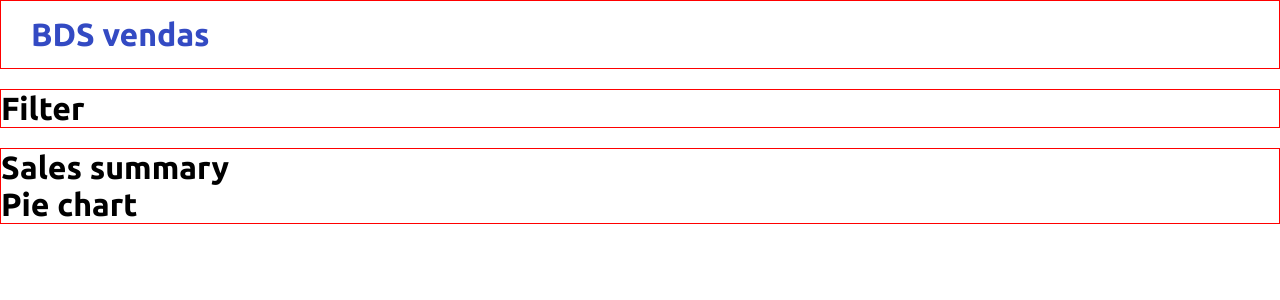
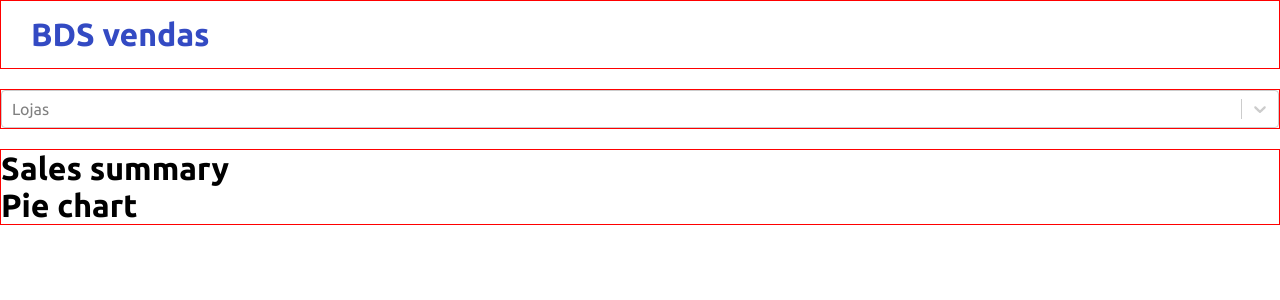
Before and after one commit to Andersongauterio/bds08, a React (Create React App) app in the folder front-web/: page / in a window 1280 px wide. Shown: the top 300 px of the page. Built offline with nearby package versions, Linux system fonts and the light colour scheme; no server answers.

Commit message:
filter backend integration

```diff
--- a/front-web/package.json
+++ b/front-web/package.json
@@ -10,9 +10,13 @@
     "@types/node": "^16.18.3",
     "@types/react": "^18.0.25",
     "@types/react-dom": "^18.0.9",
+    "@types/react-select": "^5.0.1",
+    "apexcharts": "^3.36.3",
+    "axios": "^1.2.0",
     "react": "^18.2.0",
     "react-dom": "^18.2.0",
     "react-scripts": "5.0.1",
+    "react-select": "^5.6.1",
     "typescript": "^4.9.3",
     "web-vitals": "^2.1.4"
   },
--- a/front-web/src/components/filter/index.tsx
+++ b/front-web/src/components/filter/index.tsx
@@ -1,9 +1,35 @@
+import { AxiosRequestConfig } from 'axios';
+import { useEffect, useState } from 'react';
+import Select from 'react-select';
+import { Store } from '../../types/store';
+import { makeRequest } from '../../utils/request';
 import './styles.css';
 
 const Filter = () => {
+
+    const [selectStores, setSelectStores] = useState<Store[]>([]);
+
+    useEffect(() => {
+        makeRequest
+            .get<Store[]>('/stores', {})
+            .then((response) => {
+                setSelectStores(response.data);
+            })
+            .catch(() => {
+                console.log('Error to fetch stores');
+            });
+    }, [])
+
     return (
         <div className='sales-filter-container'>
-            <h1>Filter</h1>
+            <Select
+                options={selectStores}
+                isClearable
+                placeholder="Lojas"
+                classNamePrefix="sales-filter-select"
+                getOptionLabel={(store: Store) => store.name}
+                getOptionValue={(store: Store) => String(store.id)}
+            />
         </div>
     );
 };
--- /dev/null
+++ b/front-web/src/types/filterDate.ts
@@ -0,0 +1,5 @@
+import { Store } from "./store";
+
+export type FilterData = {
+    store?: Store;
+  };
--- /dev/null
+++ b/front-web/src/types/store.ts
@@ -0,0 +1,4 @@
+export type Store = {
+    id: number;
+    name: string;
+  };
--- /dev/null
+++ b/front-web/src/utils/request.ts
@@ -0,0 +1,18 @@
+import  axios, { AxiosRequestConfig }  from "axios";
+import { FilterData } from "../types/filterDate";
+
+const baseURL = 'http://localhost:8080';
+
+export const makeRequest = axios.create({
+  baseURL
+});
+
+export const buildFilterParams = (
+  filterData?: FilterData,
+  extraParams?: Record<string, unknown>
+) => {
+  return {
+    gender: filterData?.store,
+    ...extraParams
+  };
+};
```
Also changed, not shown: 1 other file (tests, documents, lock files or other folders).
